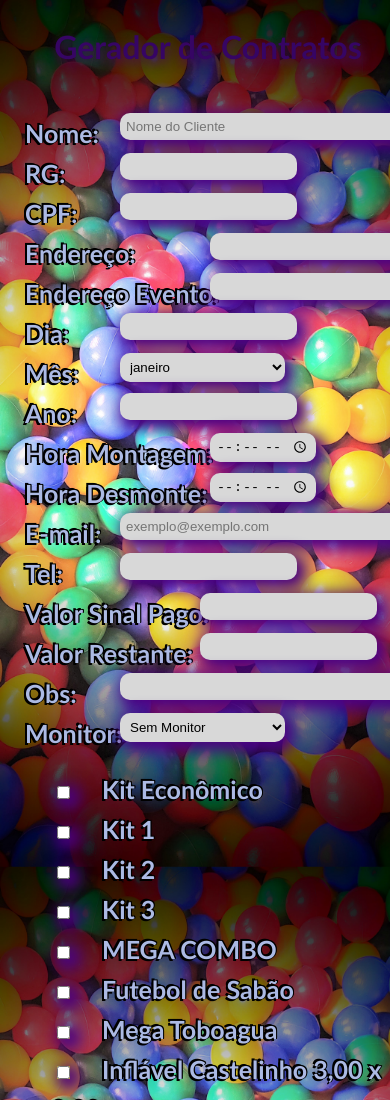
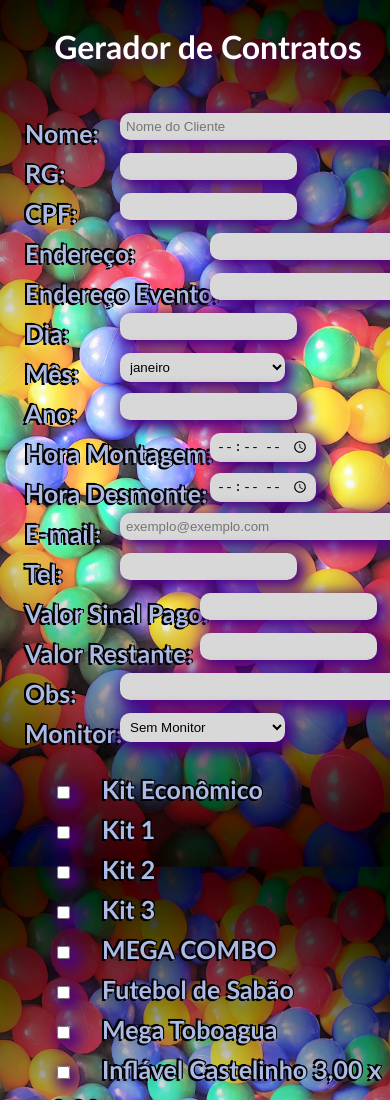
Before and after one commit to brinquedos/BrinqueBrinque, a plain HTML site: page index.html in a window 390 px wide. Shown: the top 1100 px of the page. Drawn offline with nearby package versions, Linux system fonts and the light colour scheme; some packages are replaced by stand-ins of ours.

Commit message:
Update style.css

```diff
--- a/style.css
+++ b/style.css
@@ -260,7 +260,7 @@ h1 {
   font-family: "Gill Sans", "Gill Sans MT", "Calibri", "Trebuchet MS",
     sans-serif;
   text-align: center;
-  color: #360564;
+  color: #ffffff;
   text-shadow: 2px 5px 10px rgba(80, 11, 87, 0.92);
   z-index: 4;
   padding-bottom: 40px;
```
